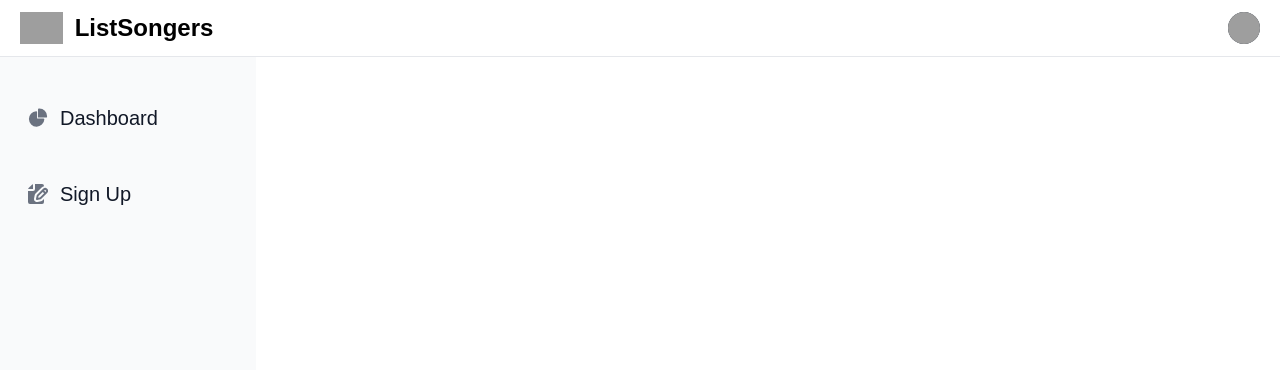
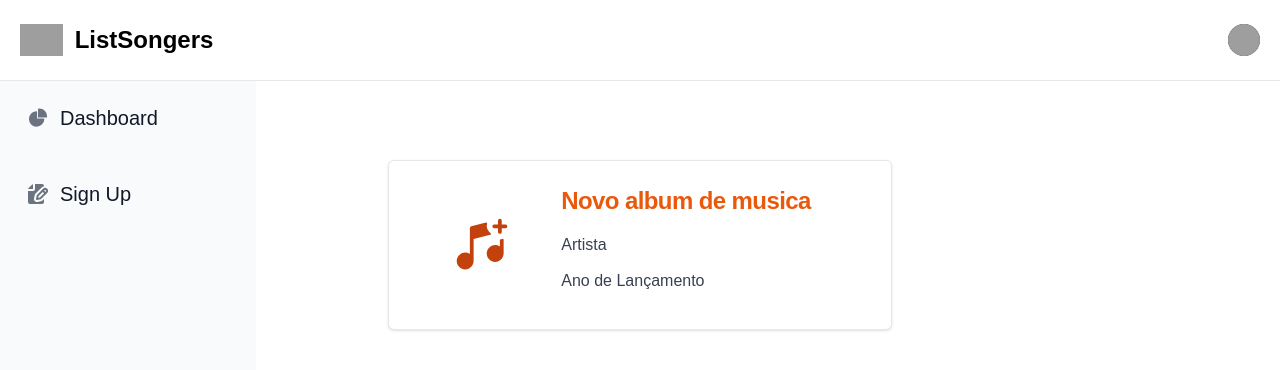
Before and after one commit to Leoozito/art-list-project, a Next.js app in the folder front/: page / in a window 1280 px wide. Shown: the top 370 px of the page. Built offline with nearby package versions, Linux system fonts and the light colour scheme; grey boxes are pictures that could not be loaded; a web font is replaced by a local one.

Commit message:
feat: :heavy_plus_sign: New components and library installation
Added one more components: Card for screen layout; updated components: SideBar; Added main song list screen

Dependences installed: React Icons and Axios

```diff
--- a/front/src/app/page.tsx
+++ b/front/src/app/page.tsx
@@ -1,12 +1,12 @@
 import SideBar from "@/components/Sidebar";
-import Login from "./auth/sign-in/page";
-import SignUp from "./auth/sign-up/page";
 import AlertDialog from "@/components/Dialogues/AlertDialog";
+import Playlist from "./playlist/page";
 
 export default function Home() {
   return (
-    <main className="mt-20 flex flex-row min-h-screen max-w-full justify-center items-center">
+    <main className="mt-40 flex flex-row max-w-full justify-center items-center">
         <SideBar/>
+        <Playlist/>
     </main>
   );
 }
--- /dev/null
+++ b/front/src/app/playlist/page.tsx
@@ -0,0 +1,11 @@
+import CardLayout from "@/components/CardLayout";
+
+const Playlist = () => {
+    return(
+        <>
+            <CardLayout/>
+        </>
+    )
+}
+
+export default Playlist;
--- /dev/null
+++ b/front/src/components/CardLayout/index.tsx
@@ -0,0 +1,18 @@
+import { PiMusicNotesPlusFill } from "react-icons/pi";
+
+const CardLayout = () => {
+    return(
+        <>
+            <div className="flex flex-col items-center bg-white border border-gray-200 rounded-md shadow md:flex-row md:max-w-xl hover:bg-gray-100 dark:border-gray-700 dark:bg-gray-800 dark:hover:bg-gray-700 px-16 py-2">
+                <PiMusicNotesPlusFill className="text-6xl text-orange-700 text-center font-extrabold mr-8"/>
+                <div className="flex flex-col justify-between p-4 leading-normal">
+                    <a className="mb-4 text-2xl font-bold tracking-tight text-orange-600 dark:text-white">Novo album de musica</a>
+                    <p className="mb-3 font-normal text-gray-700 dark:text-gray-400">Artista</p>
+                    <p className="mb-3 font-normal text-gray-700 dark:text-gray-400">Ano de Lançamento</p>
+                </div>
+            </div>
+        </>
+    )
+}
+
+export default CardLayout;
--- a/front/src/components/Navbar/index.tsx
+++ b/front/src/components/Navbar/index.tsx
@@ -2,7 +2,7 @@ const Navbar = () => {
     return(
         <>
             <nav className="fixed top-0 z-50 w-full bg-white border-b border-gray-200 dark:bg-gray-800 dark:border-gray-700">
-                <div className="px-3 py-3 lg:px-5 lg:pl-3">
+                <div className="px-3 py-6 lg:px-5 lg:pl-3">
                     <div className="flex items-center justify-between">
                         <div className="flex items-center justify-start rtl:justify-end">
                             <button
```
Also changed, not shown: front/package.json (+6 -4 lines), 1 other file (tests, documents, lock files or other folders).
